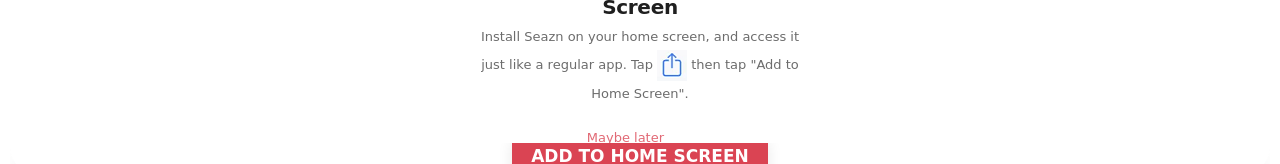
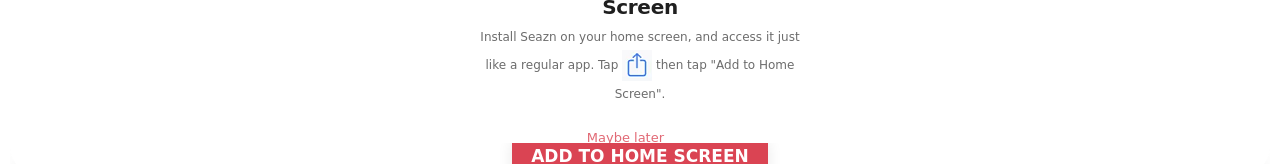
Before and after one commit to jeff-creator/seazn, a plain HTML site: page seazn-product.html in a window 1280 px wide. Shown: the part 989-1153 px from the top of the page. Drawn offline with Linux system fonts and the light colour scheme; some packages are replaced by stand-ins of ours; no server answers; a script that the page names is missing; a web font is replaced by a local one.

Commit message:
Add files via upload

```diff
--- a/seazn-product.html
+++ b/seazn-product.html
@@ -303,7 +303,7 @@
         <div class="boxed-text-xl mt-4">
             <img class="rounded-l mb-3" src="app/icons/icon-128x128.png" alt="img" width="90">
             <h4 class="mt-3">Add Seazn on your Home Screen</h4>
-            <p class="mb-0 pb-0">
+            <p class="mb-0 pb-0 font-12">
                 Install Seazn on your home screen, and access it just like a regular app.  Tap <img src="app/icons/safarimenu.png"> then tap "Add to Home Screen".
             </p>
             <div class="clear"></div>
```
